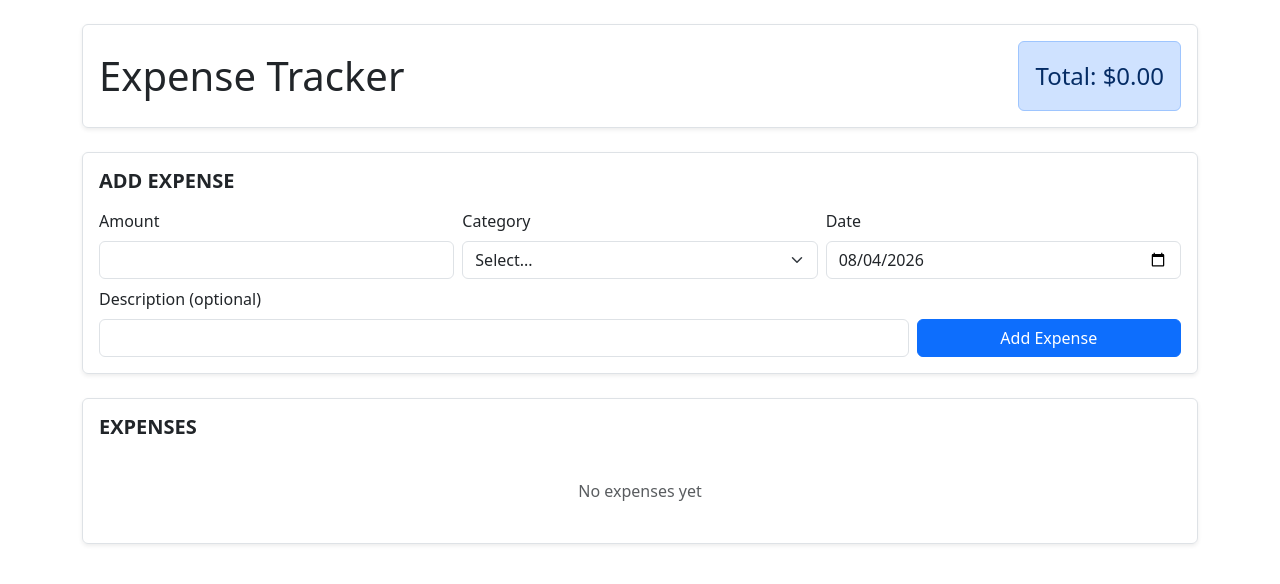
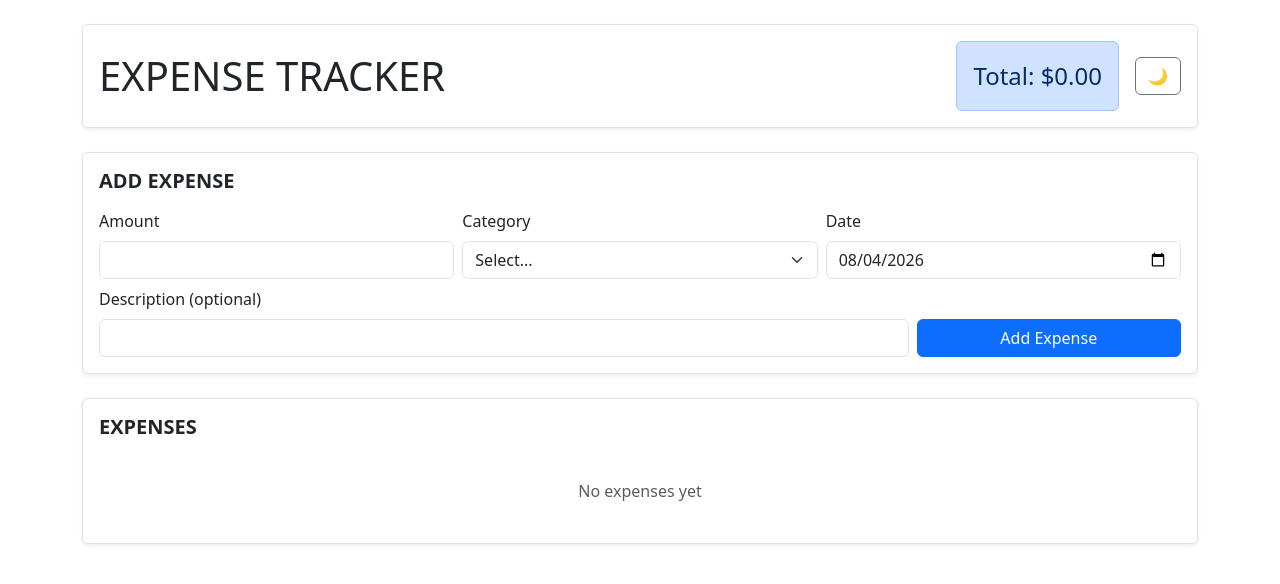
Before and after one commit to benweeks-dev/ExpenseTracker, a Flask app: page / in a window 1280 px wide. Shown: the top 584 px of the page. Run offline with Flask 3, Linux system fonts and the light colour scheme; data comes from the database, SQL or seed files in the repository; data that the repository does not hold is empty.

Commit message:
Dark Mode style added

```diff
--- a/static/css/style.css
+++ b/static/css/style.css
@@ -3,7 +3,10 @@
 }
 .panel:hover {
     box-shadow: 0 0.5rem 1rem rgba(0, 0, 0, 0.15);
-    background-color: rgba(13, 110, 253, 0.03);
+    background-color: rgba(13, 110, 253, 0.08);
+}
+[data-bs-theme="dark"] .panel:hover {
+    background-color: rgba(255, 255, 255, 0.08);
 }
 .delete-btn {
     display: inline-flex;
--- a/templates/index.html
+++ b/templates/index.html
@@ -2,7 +2,7 @@
 <html lang="en">
 <head>
     <meta charset="utf-8">
-    <title>EXPENSE TRACKER</title>
+    <title>Expense Tracker - Home</title>
     <link href="https://cdn.jsdelivr.net/npm/bootstrap@5.3.3/dist/css/bootstrap.min.css" rel="stylesheet">
     <link href="{{ url_for('static', filename='css/style.css') }}" rel="stylesheet">
 </head>
@@ -11,8 +11,11 @@
     {% set category_errors = get_flashed_messages() %}
 
     <div class="d-flex flex-wrap justify-content-between align-items-center mb-4 border rounded shadow-sm p-3 panel">
-        <h1 class="mb-0">Expense Tracker</h1>
-        <div class="alert alert-primary fs-4 mb-0">Total: ${{ "%.2f"|format(total) }}</div>
+        <h1 class="mb-0">EXPENSE TRACKER</h1>
+        <div class="d-flex align-items-center gap-3">
+            <div class="alert alert-primary fs-4 mb-0">Total: ${{ "%.2f"|format(total) }}</div>
+            <button type="button" id="theme-toggle" class="btn btn-outline-secondary" aria-label="Toggle dark mode">🌙</button>
+        </div>
     </div>
 
     <div class="border rounded shadow-sm p-3 mb-4 panel">
@@ -118,6 +121,21 @@
     if (addCategoryModalEl.dataset.showModal === "true") {
         addCategoryModal.show();
     }
+
+    const themeToggle = document.getElementById("theme-toggle");
+
+    function applyTheme(theme) {
+        document.documentElement.setAttribute("data-bs-theme", theme);
+        themeToggle.textContent = theme === "dark" ? "☀️" : "🌙";
+    }
+
+    applyTheme(localStorage.getItem("theme") || "light");
+
+    themeToggle.addEventListener("click", () => {
+        const newTheme = document.documentElement.getAttribute("data-bs-theme") === "dark" ? "light" : "dark";
+        localStorage.setItem("theme", newTheme);
+        applyTheme(newTheme);
+    });
 </script>
 </body>
 </html>
```
